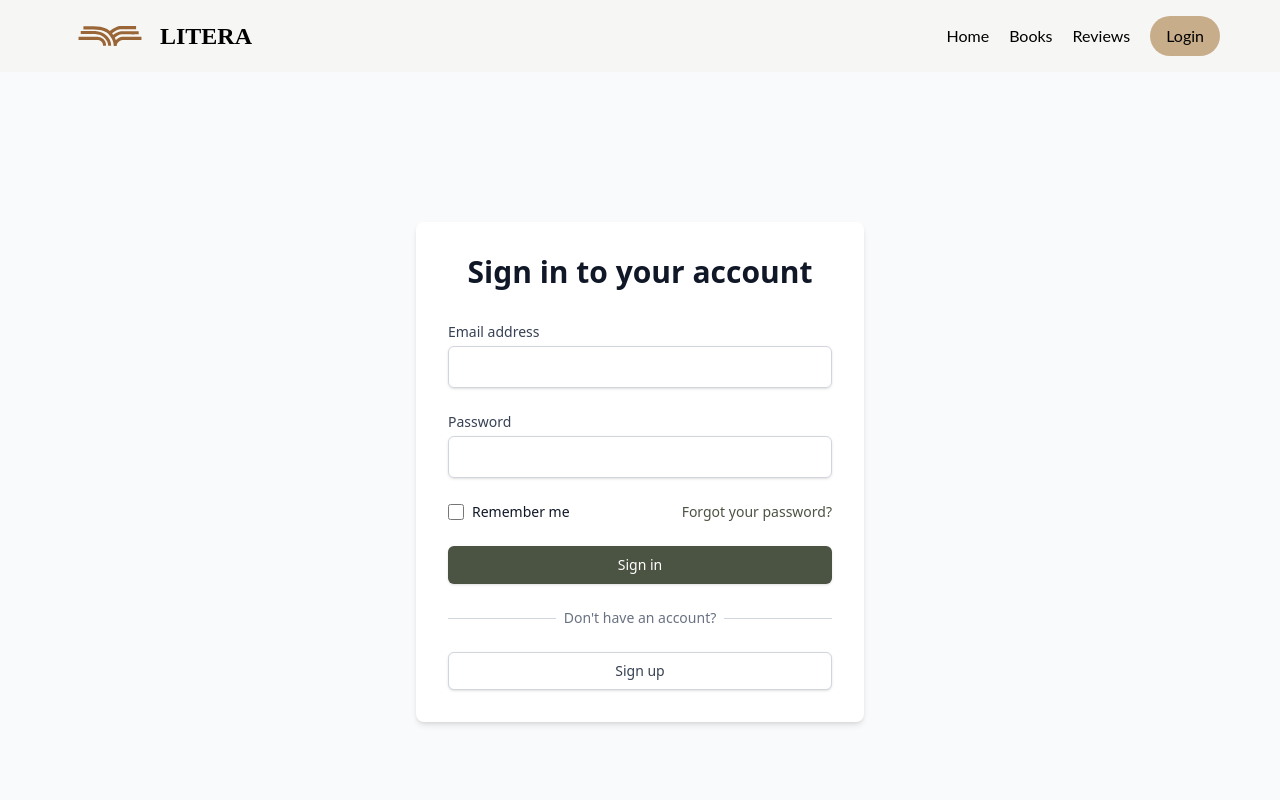
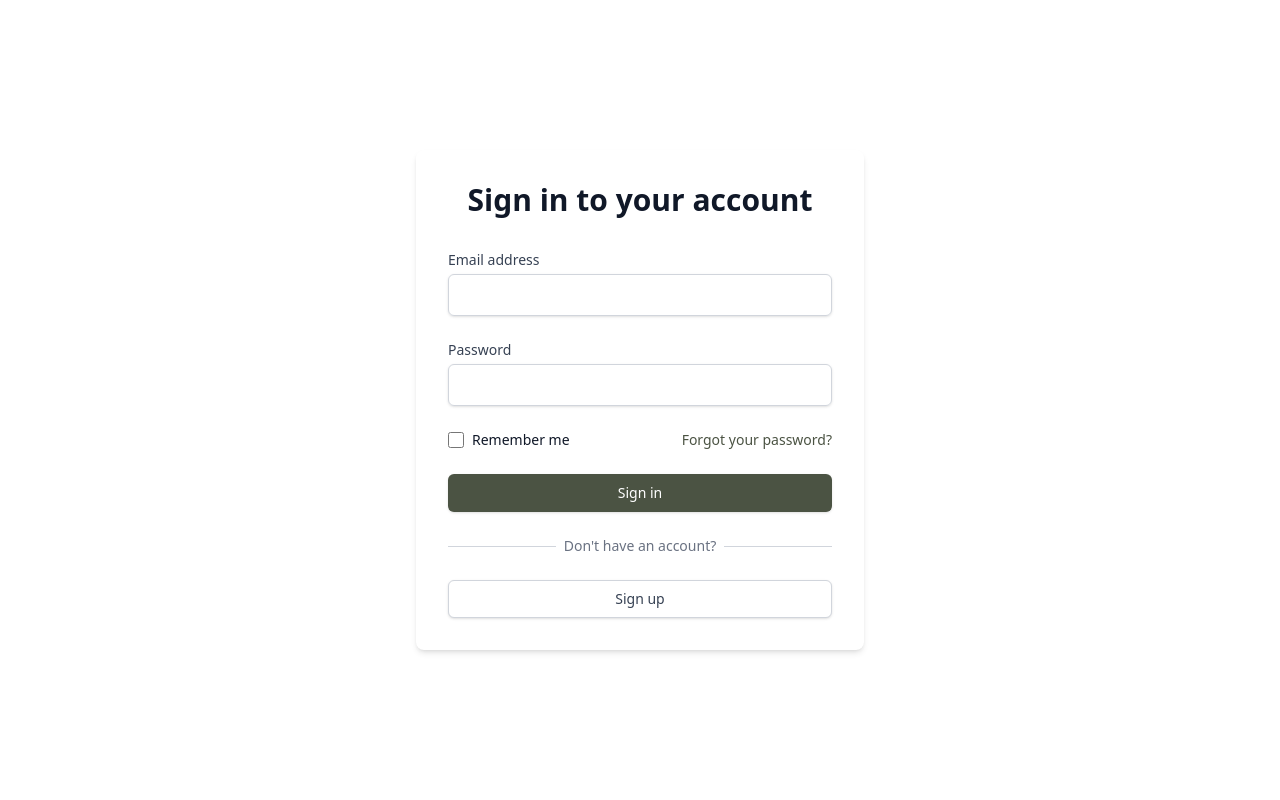
Before and after one commit to rakhaibnu/Litera-Andro, a React (Vite) app: page /signin in a window 1280 px wide. Shown: the top 800 px of the page. Built offline with nearby package versions, Linux system fonts and the light colour scheme.

Commit message:
Update color setup

```diff
--- a/src/App.jsx
+++ b/src/App.jsx
@@ -17,10 +17,11 @@ export default function App() {
           <Route path="books" element={<Books />} />
           <Route path="review" element={<Review />} />
           <Route path="book/:id" element={<BookDetail />} />
-          <Route path="signin" element={<Signin />} />
-          <Route path="signup" element={<Signup />} />
         </Route>
+        <Route path="signin" element={<Signin />} />
+        <Route path="signup" element={<Signup />} />
       </Routes>
+
     </Router>
   );
 }
--- a/src/index.css
+++ b/src/index.css
@@ -1,7 +1,6 @@
 @import "tailwindcss";
 
 @import url("https://fonts.googleapis.com/css2?family=Inter:wght@100..900&family=Lato:wght@100;300;400;700;900&family=Merriweather:wght@300;400;700;900&display=swap");
-
 
 @theme {
   --font-merriweather: merriweather, "Sans-serif";
@@ -15,6 +14,10 @@
   --color-hero: #F6F7F4;
   --color-head: #323232;
   --color-body: #323232;
+  --color-cancel: #FEB6C4;
+  --color-apply: #98C9FF;
+  --color-white: #ffffff;
+  --color-black: #000000;
 
   --color-latte-cream-0-5: #FEFDFC;
   --color-latte-cream-1: #FEFBF9;
--- a/src/pages/Signin.jsx
+++ b/src/pages/Signin.jsx
@@ -12,7 +12,7 @@ export default function SignIn() {
   };
 
   return (
-    <div className="min-h-screen flex items-center justify-center bg-gray-50 py-12 px-4">
+    <div className="min-h-screen flex items-center justify-center --color-white py-12 px-4">
       <div className="max-w-md w-full bg-white p-8 rounded-lg shadow-md">
         <div className="text-center mb-8">
           <h2 className="text-3xl font-bold text-gray-900">
```
